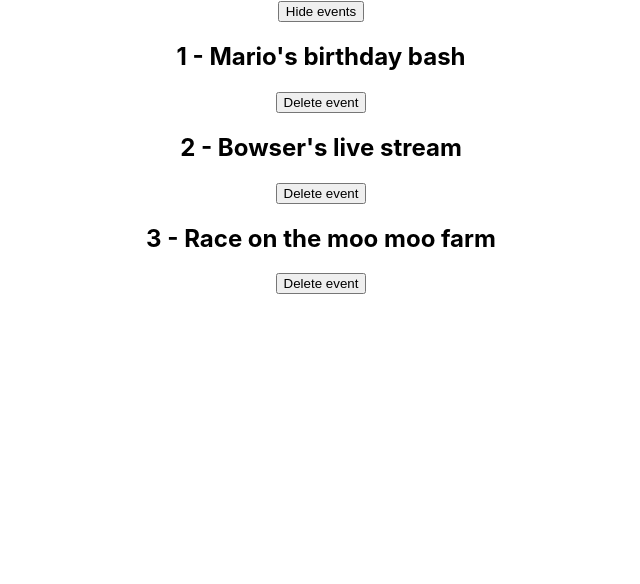
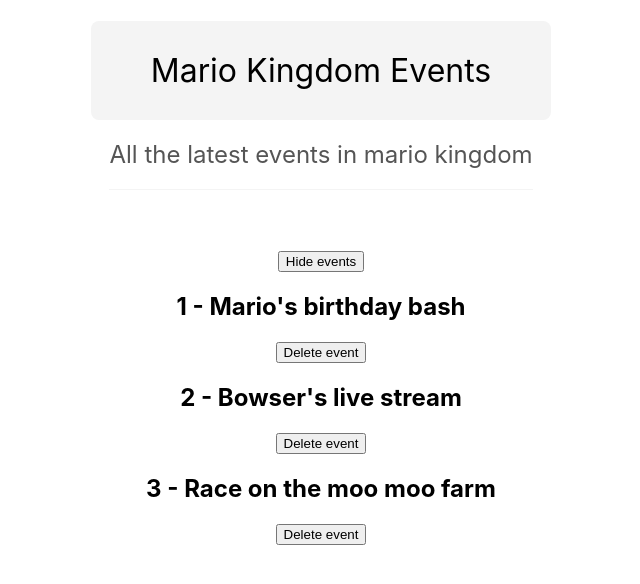
Before and after one commit to dselasea/my-first-react-app, a React (Create React App) app: page / in a window 1280 px wide. Shown: the top 584 px of the page, without its empty margins (319-959 px from the left). Built offline with nearby package versions, Linux system fonts and the light colour scheme.

Commit message:
creating components

```diff
--- a/src/App.js
+++ b/src/App.js
@@ -1,5 +1,6 @@
 import './App.css';
 import {useState} from 'react';
+import Title from "./components/Title";
 
 function App() {
   const [showEvents, setShowEvents] = useState(true);
@@ -21,6 +22,7 @@
 
   return (
     <div className="App">
+      <Title />
       {showEvents && (<div>
         <button onClick={() => setShowEvents(false)}>Hide events</button>
       </div>)}
--- /dev/null
+++ b/src/components/Title.js
@@ -0,0 +1,13 @@
+import React from 'react'
+
+function Title() {
+  return (
+    <div>
+        <h1 className='title'>Mario Kingdom Events</h1>
+        <br />
+        <h2 className="subtitle">All the latest events in mario kingdom</h2>
+    </div>
+  )
+}
+
+export default Title
--- a/src/index.css
+++ b/src/index.css
@@ -11,3 +11,22 @@
   font-family: source-code-pro, Menlo, Monaco, Consolas, 'Courier New',
     monospace;
 }
+
+.title {
+  display: inline-block;
+  padding: 30px 60px;
+  background: #f4f4f4;
+  border-radius: 8px;
+  font-weight: normal;
+  margin-bottom: 10px;
+}
+
+.subtitle {
+  display: inline-block;
+  color: #555;
+  font-weight: normal;
+  padding-bottom: 20px;
+  border-bottom: 1px solid #f4f4f4;
+  margin-top: 10px;
+  margin-bottom: 60px;
+}
```
